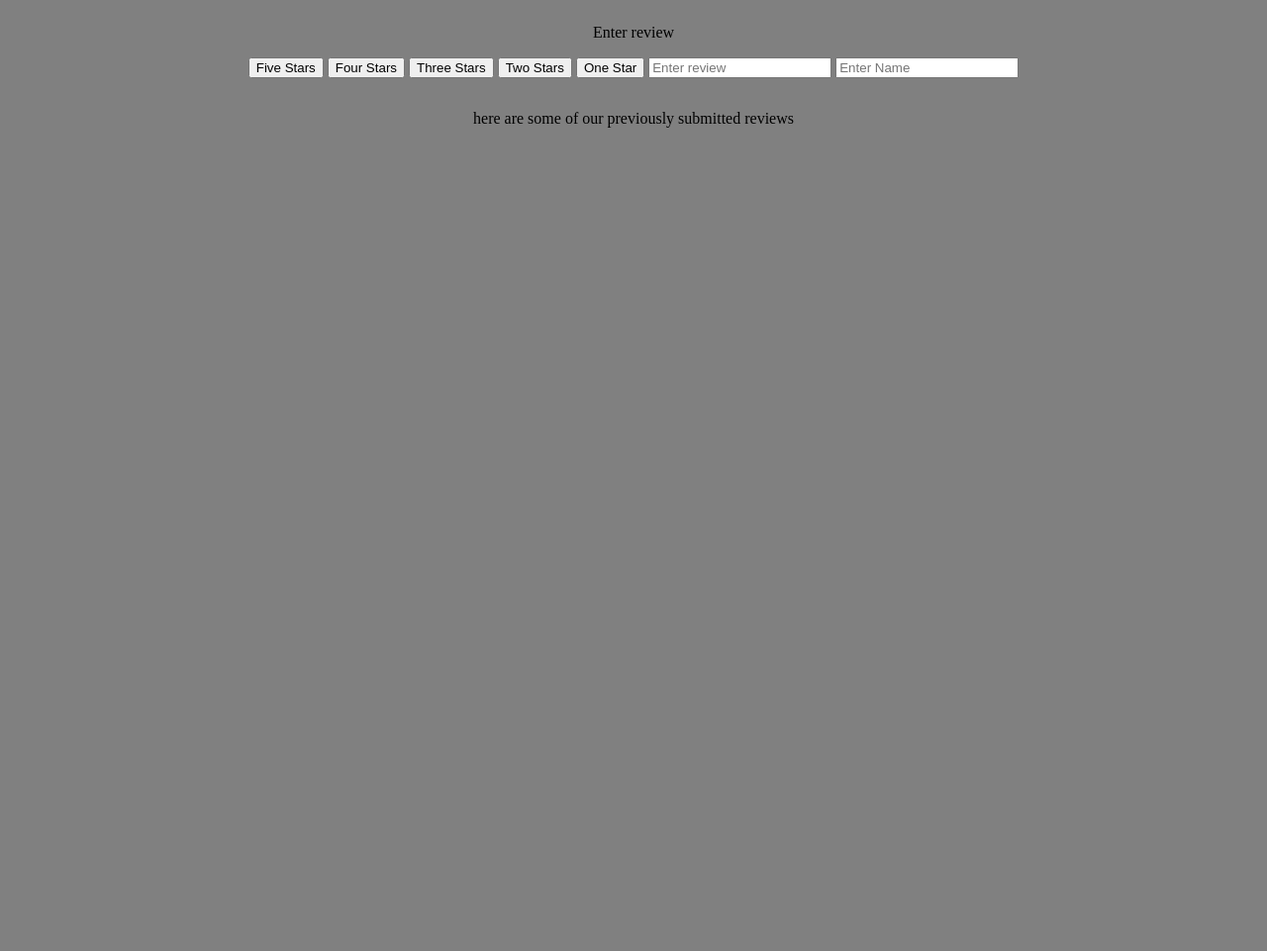
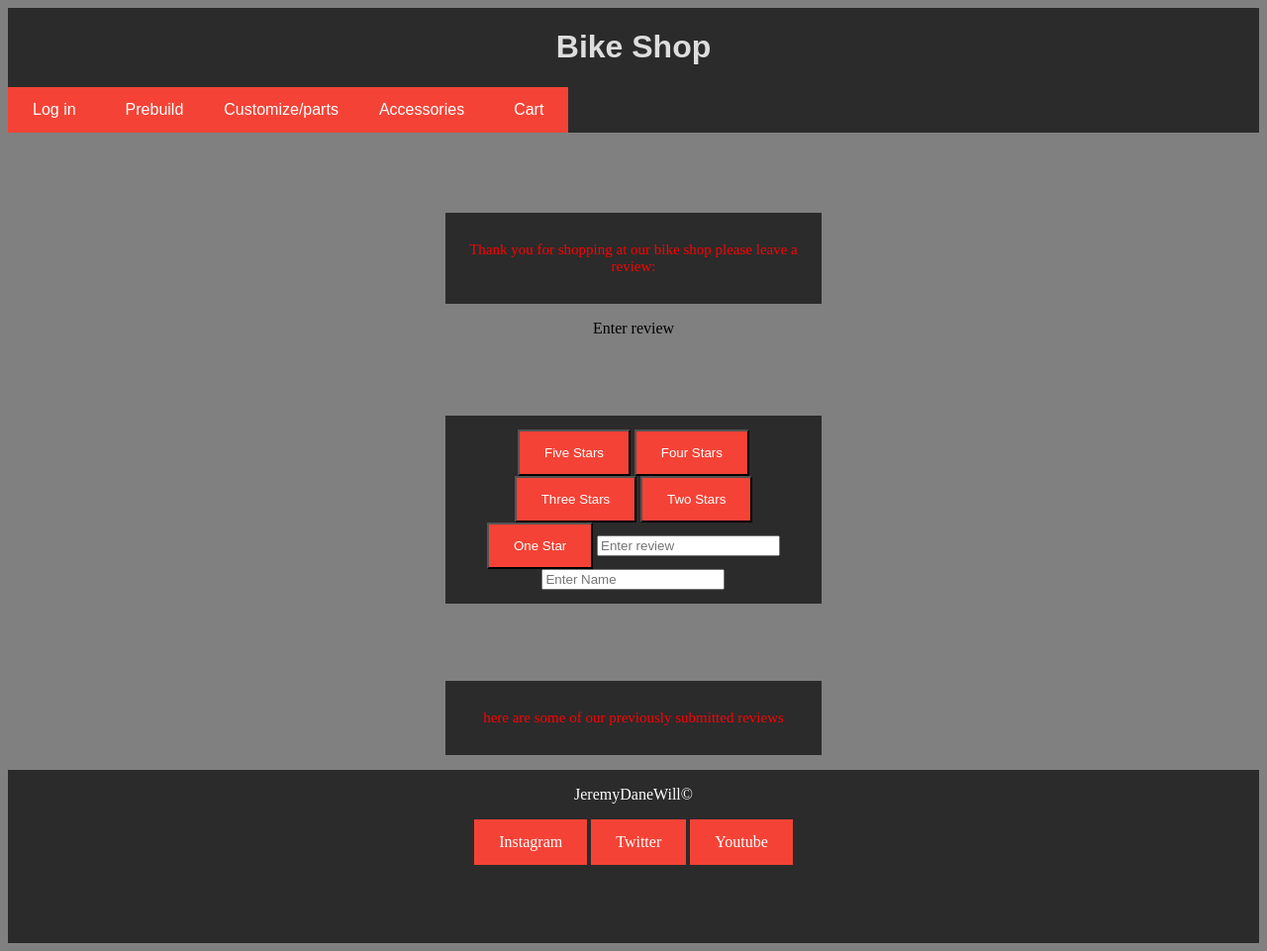
Before and after one commit to Jerkrop/BikeShopProject, a Flask app: page /end in a window 1280 px wide. Shown: the whole page at 99% size. Before the commit the page ends 129 px from the top, so only its background shows below. Run offline with Flask 2, Linux system fonts and the light colour scheme; some libraries are stand-ins or nearby versions.

Commit message:
added receipt page/thankyou to the end point along with navbar and the footer

```diff
--- a/BikeShopFinalProject/MyProject/Static/main.css
+++ b/BikeShopFinalProject/MyProject/Static/main.css
@@ -523,3 +523,24 @@
   font-size: 16px;
   margin-left: 75px;
 }
+.flex-container15 {
+  float: left;
+  text-align: center;
+  font-size: 15px;
+  background-color: rgba(27, 27, 27, 0.836);
+
+  padding: 14px 16px;
+  text-decoration: none;
+  width: 30%;
+  color: red;
+  margin-left: 35%;
+  margin-top: 5%;
+}
+.review_button {
+  background-color: #f44336;
+  color: white;
+  padding: 14px 25px;
+  text-align: center;
+  text-decoration: none;
+  display: inline-block;
+}
--- a/BikeShopFinalProject/MyProject/Templates/EndPointPage.html
+++ b/BikeShopFinalProject/MyProject/Templates/EndPointPage.html
@@ -1,15 +1,71 @@
 
 <link rel="stylesheet" href='../static/main.css'>
+
+<div class="navbar">
+    <h1 class="h1StoreHeader" >Bike Shop</h1>
+    {% if activeuser == ''%}
+    <a class="Login_Logout" href="/SignIn">Log in</a>
+    {% else %}
+    <a class="Login_Logout" href="/SignIn">Log out</a>
+    {% endif %}
+
+    <a href="http://127.0.0.1:5000/Prebuild">Prebuild</a>
+      <div class="dropdown">
+      <a style="background-color: #f44336;" class="dropbtn" onclick="myFunction()">Customize/parts
+      <a href="http://127.0.0.1:5000/accessories">Accessories</a>
+
+      </a>
+      <div class="dropdown-content" id="myDropdown">
+        <a href="http://127.0.0.1:5000/RoadBikes">Road</a>
+        <a href="http://127.0.0.1:5000/KidsBikes">Kids</a>
+        <a href="http://127.0.0.1:5000/MountainBikes">Mountain</a>
+        <a href="http://127.0.0.1:5000/BMXbikes">BMX</a>
+
+
+      </div>
+      <a href="http://127.0.0.1:5000/Overview">Cart</a>
+    </div>
+  </div>
+
+  <script>
+
+    function myFunction() {
+      document.getElementById("myDropdown").classList.toggle("show");
+    }
+
+
+    window.onclick = function(e) {
+      if (!e.target.matches('.dropbtn')) {
+      var myDropdown = document.getElementById("myDropdown");
+        if (myDropdown.classList.contains('show')) {
+          myDropdown.classList.remove('show');
+        }
+      }
+    }
+    </script>
+
+
+
+
+</div>
+<br>
+
+<div class="flex-container15">
+<p>Thank you for shopping at our bike shop please leave a review:</p>
+
+</div>
+
+
 
 <p>Enter review</p>
 
 
-<form action="http://127.0.0.1:5000/end" method="POST">
-    <button name='five' value='five'>Five Stars</button>
-    <button name='five' value='four'>Four Stars</button>
-    <button name='five' value='three'>Three Stars</button>
-    <button name='five' value='two'>Two Stars</button>
-    <button name='five' value='one'>One Star</button>
+<form class="flex-container15" action="http://127.0.0.1:5000/end" method="POST">
+    <button class="review_button" name='five' value='five'>Five Stars</button>
+    <button  class="review_button"name='five' value='four'>Four Stars</button>
+    <button  class="review_button"name='five' value='three'>Three Stars</button>
+    <button  class="review_button"name='five' value='two'>Two Stars</button>
+    <button  class="review_button"name='five' value='one'>One Star</button>
 
 
 <input type="text" placeholder="Enter review" name='review'>
@@ -17,7 +73,13 @@
 
 </form>
 
-<form action="http://127.0.0.1:5000/end" method="GET">
+<form  class="flex-container15"action="http://127.0.0.1:5000/end" method="GET">
     <p>here are some of our previously submitted reviews</p>
     {{review}}
+</div>
 </form>
+    <div class="footer2">
+        <p>JeremyDaneWill© </p>
+        <a href="https://www.instagram.com/?hl=en">Instagram</a>
+        <a href="https://twitter.com/">Twitter</a>
+        <a href="https://www.youtube.com/">Youtube</a>
```
